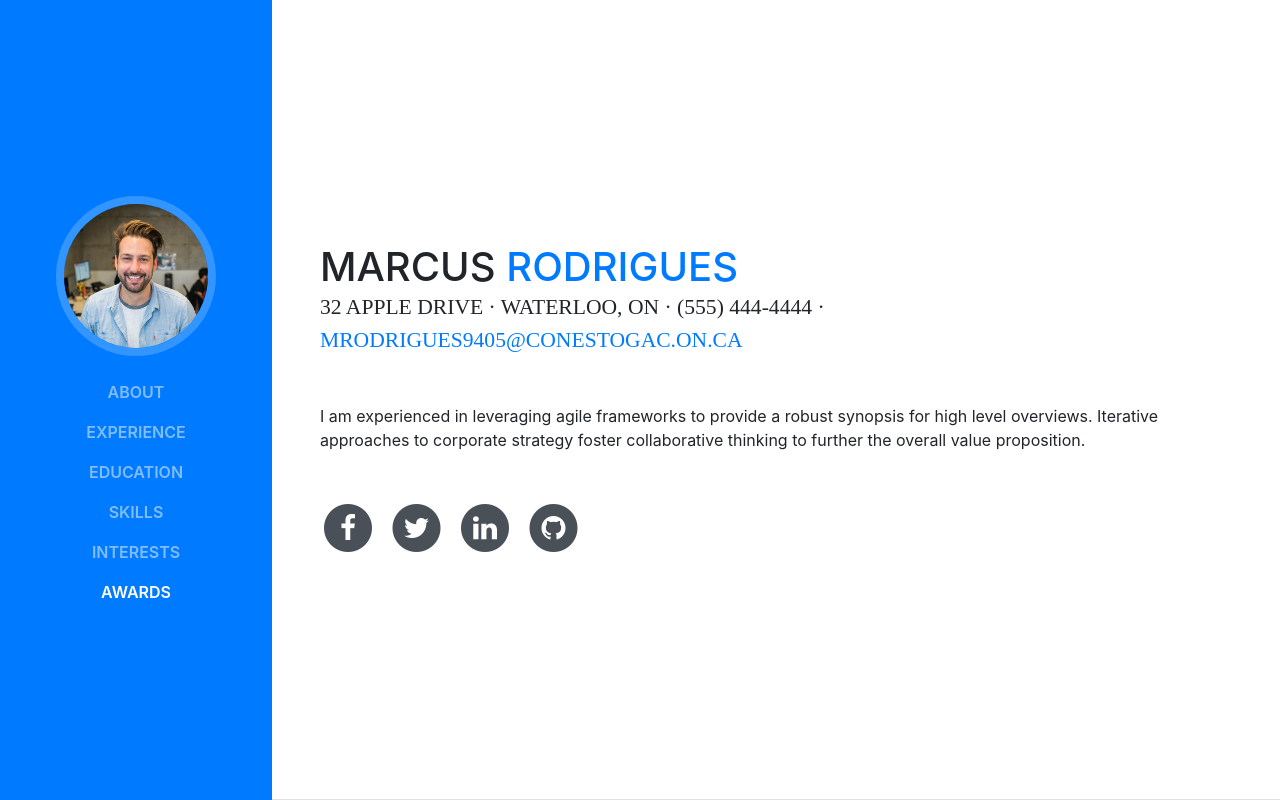
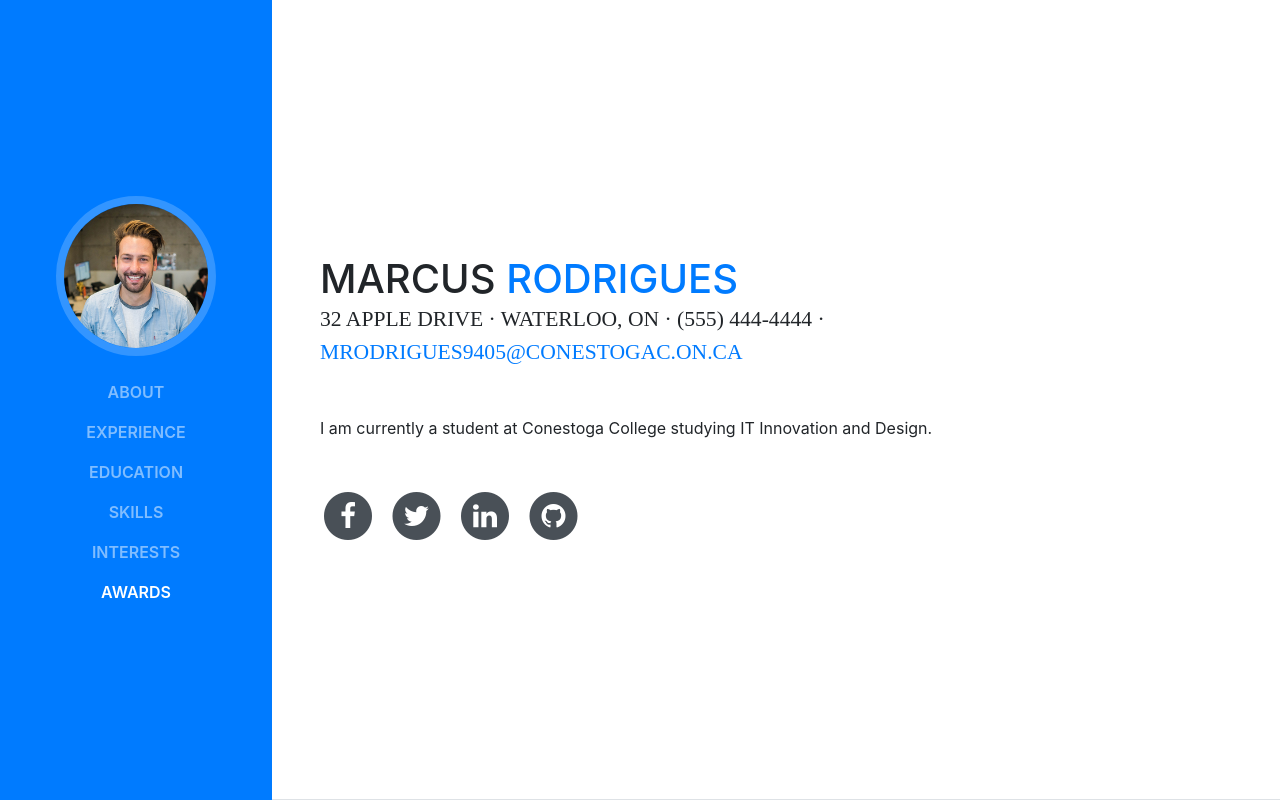
Before and after one commit to mrodrigues95/website, a website with bundled scripts: page index.html in a window 1280 px wide. Shown: the top 800 px of the page. Built offline with nearby package versions, Linux system fonts and the light colour scheme; a web font is replaced by a local one.

Commit message:
student description

```diff
--- a/index.html
+++ b/index.html
@@ -71,7 +71,7 @@
           <div class="subheading mb-5">32 Apple Drive · Waterloo, ON · (555) 444-4444 ·
             <a href="mailto:name@email.com">mrodrigues9405@conestogac.on.ca</a>
           </div>
-          <p class="mb-5">I am experienced in leveraging agile frameworks to provide a robust synopsis for high level overviews. Iterative approaches to corporate strategy foster collaborative thinking to further the overall value proposition.</p>
+          <p class="mb-5">I am currently a student at Conestoga College studying IT Innovation and Design.</p>
           <ul class="list-inline list-social-icons mb-0">
             <li class="list-inline-item">
               <a href="#">
```
